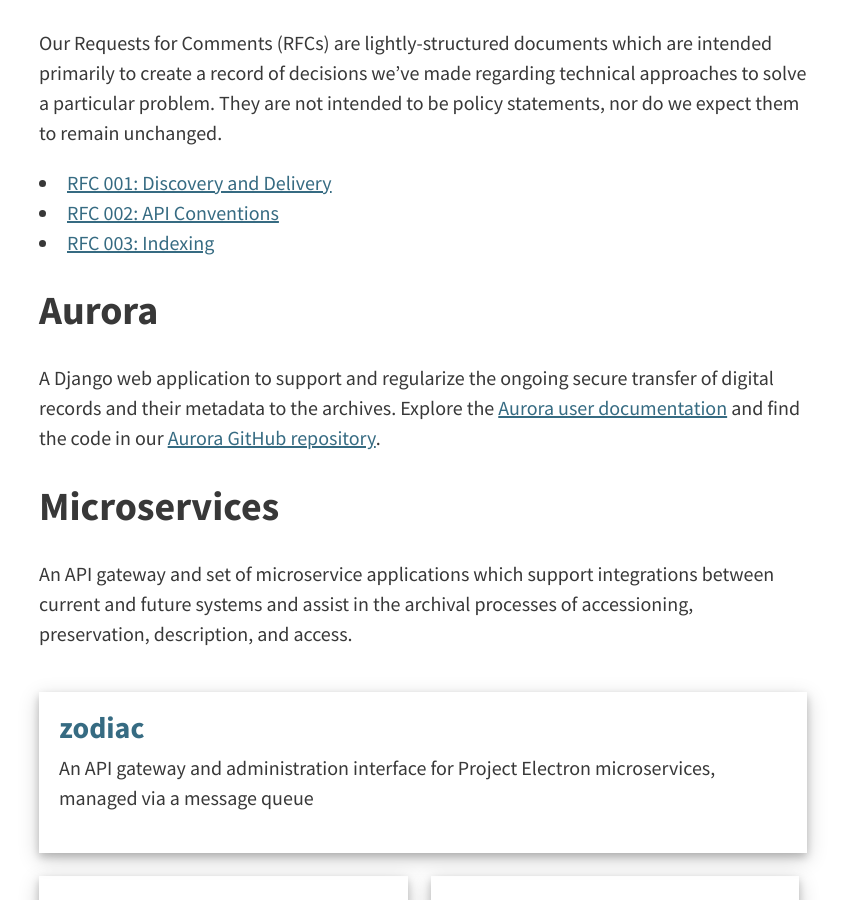
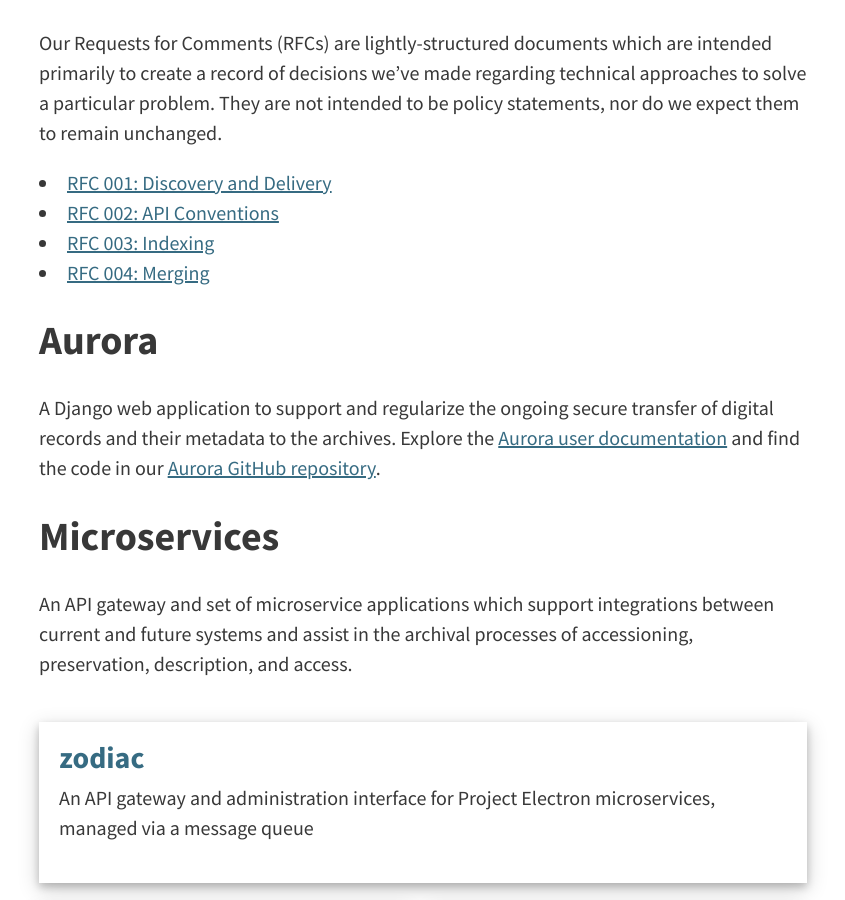
Before and after one commit to RockefellerArchiveCenter/project_electron, a Jekyll site: the page built from content/components.md, in a window 1280 px wide and 900 px high, scrolled down 529 px. Shown: the whole window, without its empty margins (217-1062 px from the left). Built offline with Jekyll 4.4.1, drawn with Linux system fonts in a browser that asks for light colours.

Commit message:
add new rfc

```diff
--- a/content/components.md
+++ b/content/components.md
@@ -14,6 +14,7 @@
   - [RFC 001: Discovery and Delivery](https://github.com/RockefellerArchiveCenter/project_electron/blob/master/rfcs/001-discovery-and-delivery.md)
   - [RFC 002: API Conventions](https://github.com/RockefellerArchiveCenter/project_electron/blob/master/rfcs/002-api-conventions.md)
   - [RFC 003: Indexing](https://github.com/RockefellerArchiveCenter/project_electron/blob/master/rfcs/003-indexing.md)
+  - [RFC 004: Merging](https://github.com/RockefellerArchiveCenter/project_electron/blob/master/rfcs/004-mergers.md)
 
 ## Aurora
 A Django web application to support and regularize the ongoing secure transfer of digital records
```
